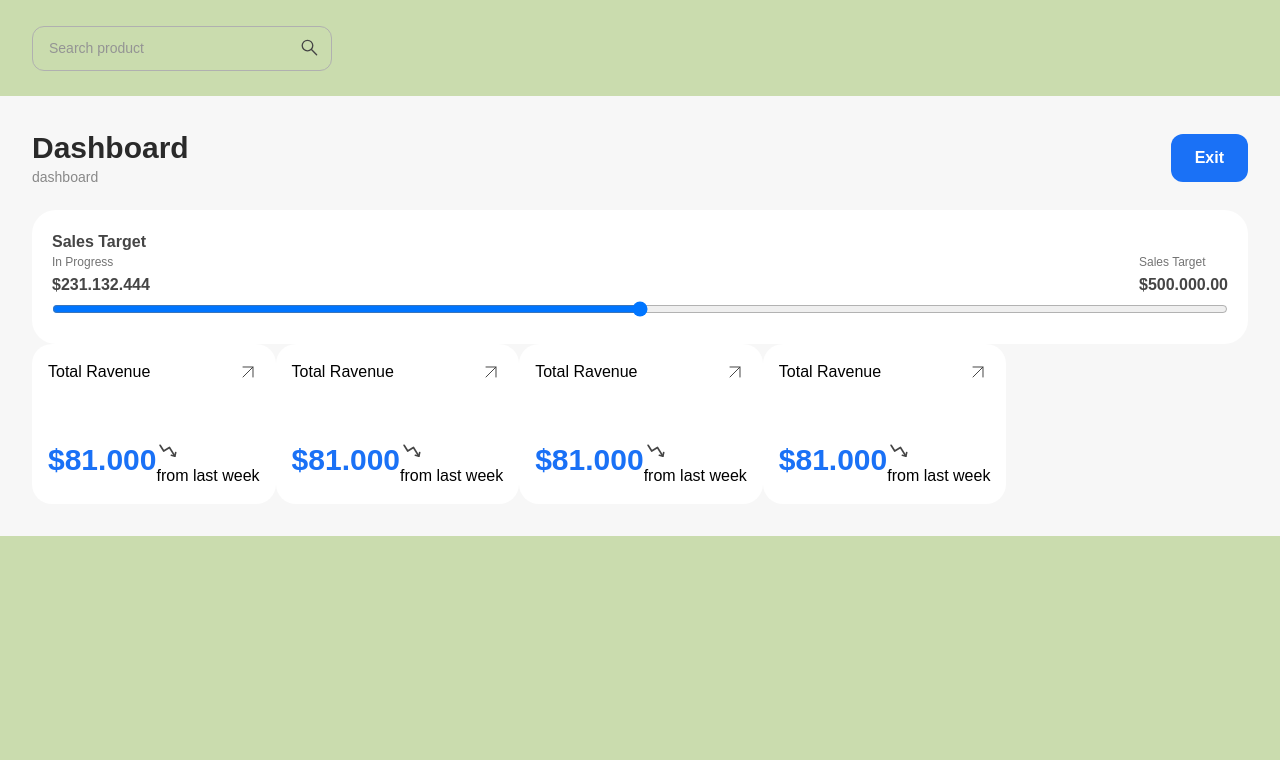
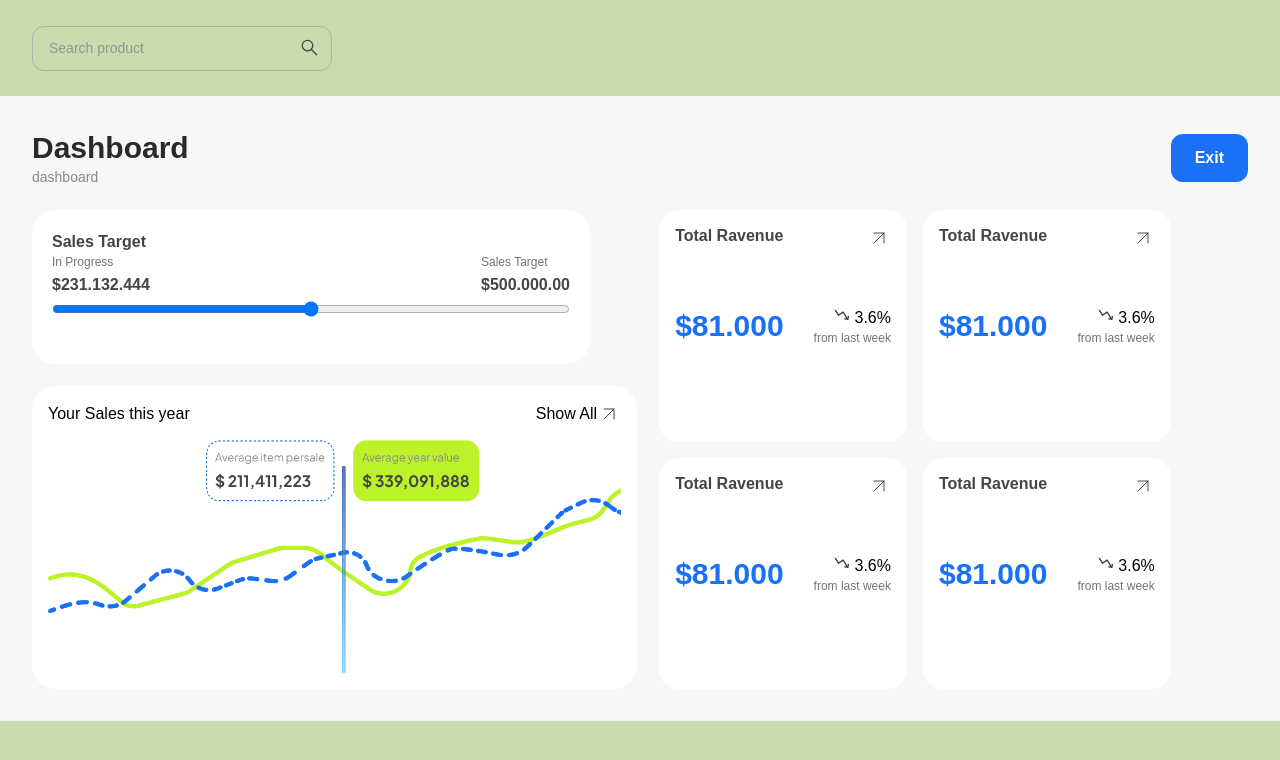
Before and after one commit to EugeneLevkovych/ts-culters, a React (Vite) app: page /dashboard in a window 1280 px wide. Shown: the top 760 px of the page. Built offline with nearby package versions, Linux system fonts and the light colour scheme; sample sign-in values are in the browser's storage.

Commit message:
add your-sales

```diff
--- /dev/null
+++ b/src/components/SalesTarget.tsx
@@ -0,0 +1,24 @@
+const SalesTarget = () => {
+  return (
+    <div className="max-w-139.5 w-full h-38.5 bg-white rounded-3xl p-5">
+      <label
+        className="font-semibold leading-[1.3] text-grey7 mb-4"
+        htmlFor="sales-target"
+      >
+        Sales Target
+      </label>
+      <div className="flex justify-between">
+        <div>
+          <p className="par-1">In Progress</p>
+          <p className="par-2">$231.132.444</p>
+        </div>
+        <div>
+          <p className="par-1">Sales Target</p>
+          <p className="par-2">$500.000.00</p>
+        </div>
+      </div>
+      <input className="w-full" type="range" id="sales-target" />
+    </div>
+  );
+};
+export default SalesTarget;
--- a/src/components/Total.tsx
+++ b/src/components/Total.tsx
@@ -2,20 +2,25 @@ const Total = () => {
   return (
     <div className="p-4 rounded-[20px] bg-white">
       <div className="flex justify-between mb-14">
-        <h4>Total Ravenue</h4>
+        <h4 className="font-semibold leading-[1.3] text-grey7">
+          Total Ravenue
+        </h4>
         <svg className="size-6 stroke-grey7 fill-none">
           <use href="./sprite.svg#icon-arrow-up-right"></use>
         </svg>
       </div>
-      <div className="flex">
+      <div className="flex gap-7.5">
         <p className="font-semibold text-3xl leading-[1.3] text-blue2">
           $81.000
         </p>
         <div>
-          <svg className="size-6 stroke-grey7 fill-none">
-            <use href="./sprite.svg#icon-akar-icons_statistic-down"></use>
-          </svg>
-          <p>from last week</p>
+          <div className="flex gap-[2px] justify-end">
+            <svg className="size-5 stroke-grey7 fill-none">
+              <use href="./sprite.svg#icon-akar-icons_statistic-down"></use>
+            </svg>
+            <p>3.6%</p>
+          </div>
+          <p className="text-xs leading-[1.4] text-grey2">from last week</p>
         </div>
       </div>
     </div>
--- /dev/null
+++ b/src/components/YourSales.tsx
@@ -0,0 +1,19 @@
+import chartImg from "../assets/chart.png";
+
+const YourSales = () => {
+  return (
+    <div className="p-4 bg-white rounded-3xl">
+      <div className="flex justify-between">
+        <h5>Your Sales this year</h5>
+        <div className="flex">
+          <p>Show All</p>
+          <svg className="size-6 stroke-grey7 fill-none">
+            <use href="./sprite.svg#icon-arrow-up-right"></use>
+          </svg>
+        </div>
+      </div>
+      <img src={chartImg} alt="" />
+    </div>
+  );
+};
+export default YourSales;
--- a/src/pages/DashboardPage.tsx
+++ b/src/pages/DashboardPage.tsx
@@ -1,6 +1,8 @@
 import { useNavigate } from "react-router";
 import Header from "../components/Header";
 import Total from "../components/Total";
+import SalesTarget from "../components/SalesTarget";
+import YourSales from "../components/YourSales";
 
 const DashboardPage = () => {
   const navigate = useNavigate();
@@ -28,32 +30,18 @@ const DashboardPage = () => {
             Exit
           </button>
         </div>
+        <div className="flex gap-5.5">
+          <div className="flex flex-col gap-5.5">
+            <SalesTarget />
+            <YourSales />
+          </div>
 
-        <div className="bg-white rounded-3xl p-5">
-          <label
-            className="font-semibold leading-[1.3] text-grey7 mb-4"
-            htmlFor="sales-target"
-          >
-            Sales Target
-          </label>
-          <div className="flex justify-between">
-            <div>
-              <p className="par-1">In Progress</p>
-              <p className="par-2">$231.132.444</p>
-            </div>
-            <div>
-              <p className="par-1">Sales Target</p>
-              <p className="par-2">$500.000.00</p>
-            </div>
+          <div className="flex flex-wrap gap-4">
+            <Total />
+            <Total />
+            <Total />
+            <Total />
           </div>
-          <input className="w-full" type="range" id="sales-target" />
-        </div>
-
-        <div className="flex flex-wrap">
-          <Total />
-          <Total />
-          <Total />
-          <Total />
         </div>
       </div>
     </>
```
Also changed, not shown: src/assets/chart.png (added).
